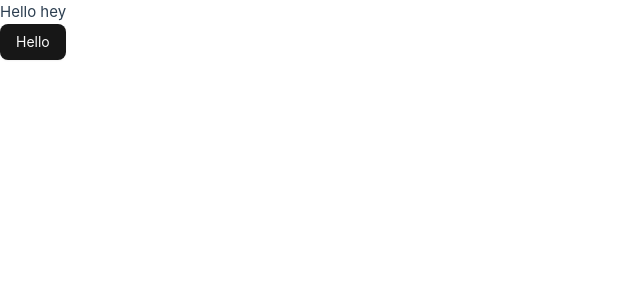
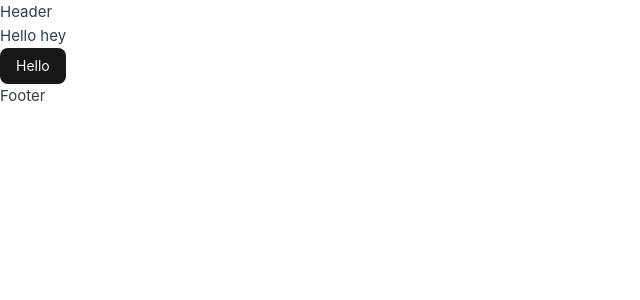
Before and after one commit to VictorMRD/EDV-frontend, a Vue app: page / in a window 1280 px wide. Shown: the top 300 px of the page, without its empty margins (0-640 px from the left). Built offline with nearby package versions, Linux system fonts and the light colour scheme.

Commit message:
Add Layout to project

```diff
--- a/src/App.vue
+++ b/src/App.vue
@@ -1,9 +1,9 @@
 <script setup lang="ts">
-import { RouterLink, RouterView } from 'vue-router'
+  import Layout from './views/Layout.vue'
 </script>
 
 <template>
-  <RouterView />
+  <Layout />
 </template>
 
 <style scoped>
--- /dev/null
+++ b/src/views/Layout.vue
@@ -0,0 +1,14 @@
+<script setup lang="ts">
+    import { RouterLink, RouterView } from 'vue-router'
+</script>
+<template>
+    <div>
+        Header
+    </div>
+    <div>
+        <RouterView />
+    </div>
+    <div>
+        Footer
+    </div>
+</template>
```
